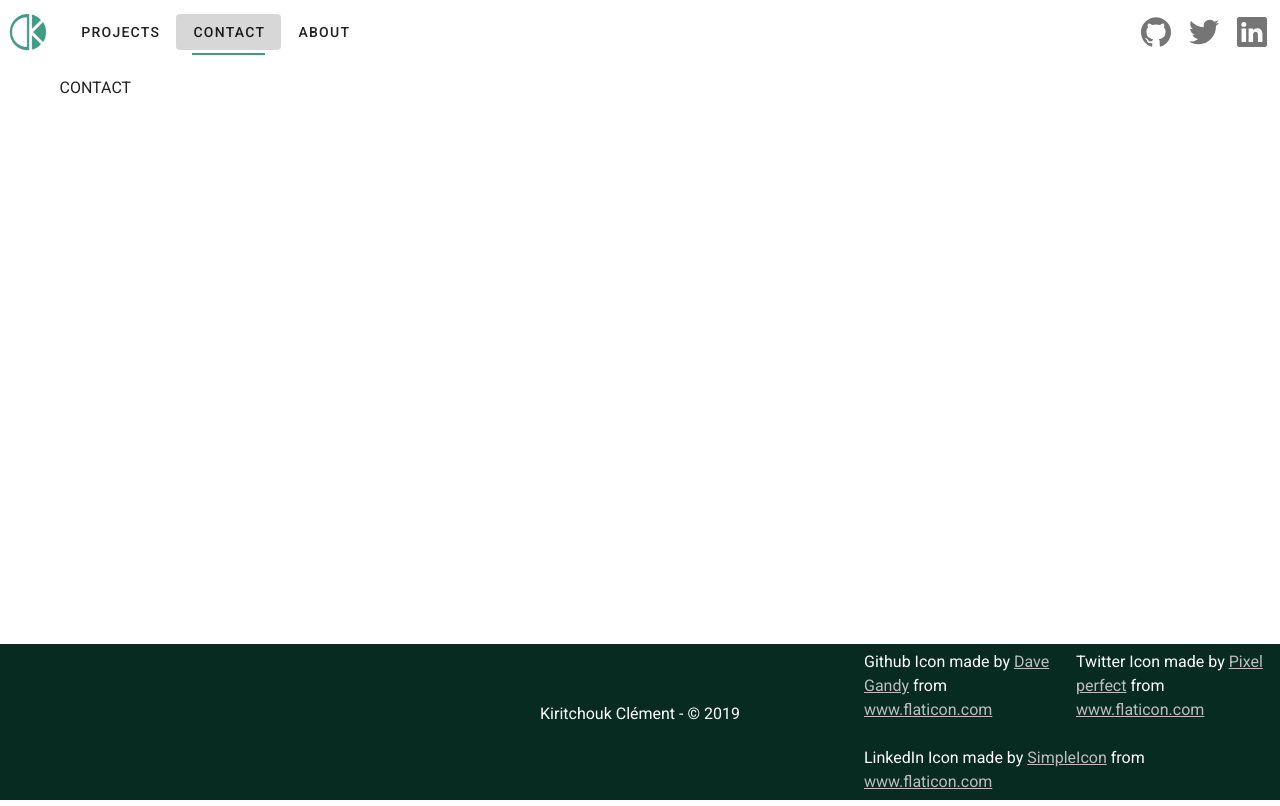
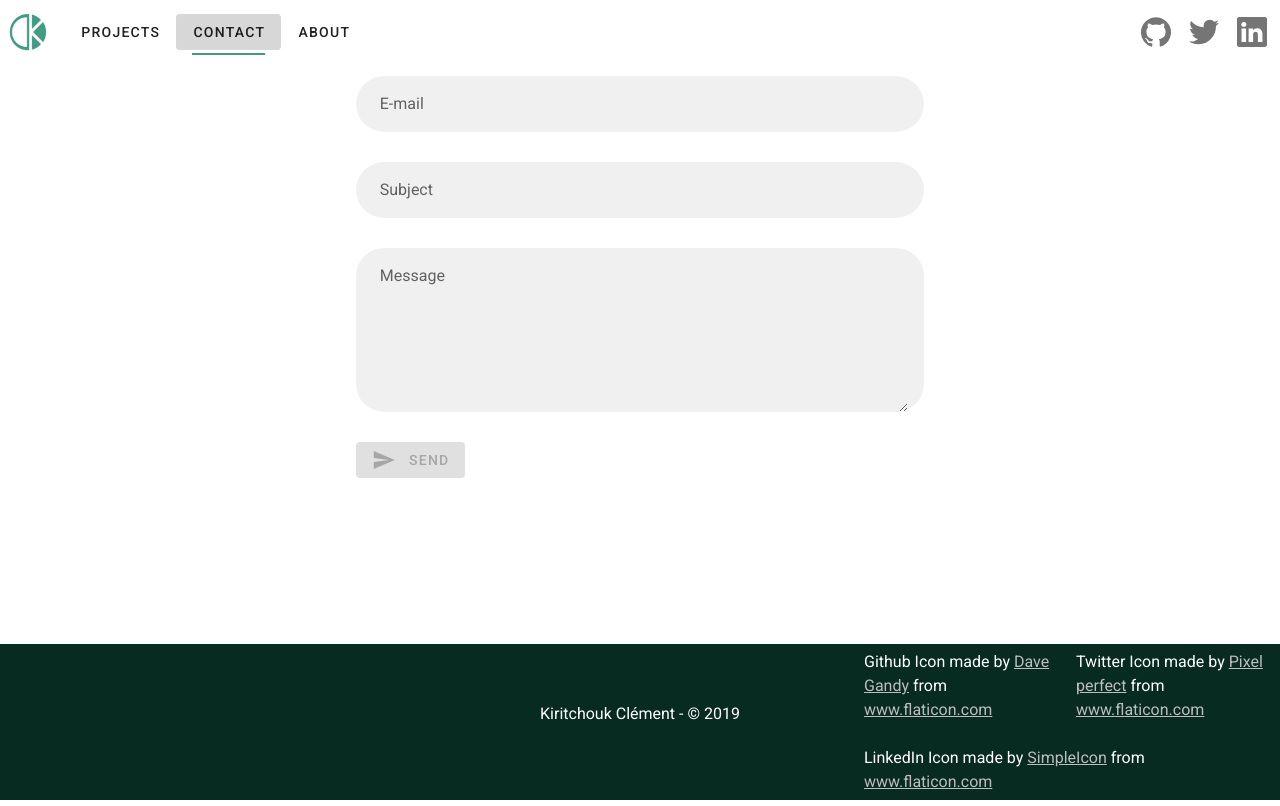
Before and after one commit to KiritchoukC/kiritchoukc-website, a Nuxt app: page /contact in a window 1280 px wide. Built offline with nearby package versions, Linux system fonts and the light colour scheme.

Commit message:
add basic form

```diff
--- a/pages/contact/index.vue
+++ b/pages/contact/index.vue
@@ -1,9 +1,86 @@
 <template>
-  <div>CONTACT</div>
+  <v-row justify="center" align="center">
+    <v-col cols="6">
+      <v-form v-model="valid" lazy-validation>
+        <v-text-field
+          ref="emailField"
+          v-model="email"
+          :rules="emailRules"
+          label="E-mail"
+          required
+          filled
+          rounded
+          validate-on-blur
+          clearable
+        ></v-text-field>
+
+        <v-text-field
+          ref="subjectField"
+          v-model="subject"
+          :rules="subjectRules"
+          label="Subject"
+          required
+          filled
+          rounded
+          validate-on-blur
+          clearable
+        ></v-text-field>
+        <v-textarea
+          ref="messageField"
+          v-model="message"
+          :rules="messageRules"
+          label="Message"
+          required
+          filled
+          rounded
+          clearable
+          height="100%"
+          @blur="validate"
+        ></v-textarea>
+
+        <v-btn :disabled="!valid" color="success" class="mr-4">
+          <v-icon class="mr-3">mdi-send</v-icon>Send
+        </v-btn>
+      </v-form>
+    </v-col>
+  </v-row>
 </template>
 
 <script>
-export default {}
+export default {
+  data: () => ({
+    valid: false,
+    subject: '',
+    subjectRules: [
+      (v) => !!v || 'Subject is required',
+      (v) => (v && v.length >= 3) || 'Subject must be more than 3 characters'
+    ],
+    email: '',
+    emailRules: [
+      (v) => !!v || 'E-mail is required',
+      (v) => /.+@.+\..+/.test(v) || 'E-mail must be valid'
+    ],
+    message: '',
+    messageRules: [
+      (v) => !!v || 'Message is required',
+      (v) => (v && v.length >= 10) || 'Message must be more than 10 characters'
+    ]
+  }),
+  mounted() {
+    this.valid = false
+  },
+  methods: {
+    validate() {
+      this.valid = true
+      // eslint-disable-next-line no-console
+      console.log({
+        emailField: this.$refs.emailField,
+        subjectField: this.$refs.subjectField,
+        messageField: this.$refs.messageField
+      })
+    }
+  }
+}
 </script>
 
 <style lang="scss" scoped></style>
```
